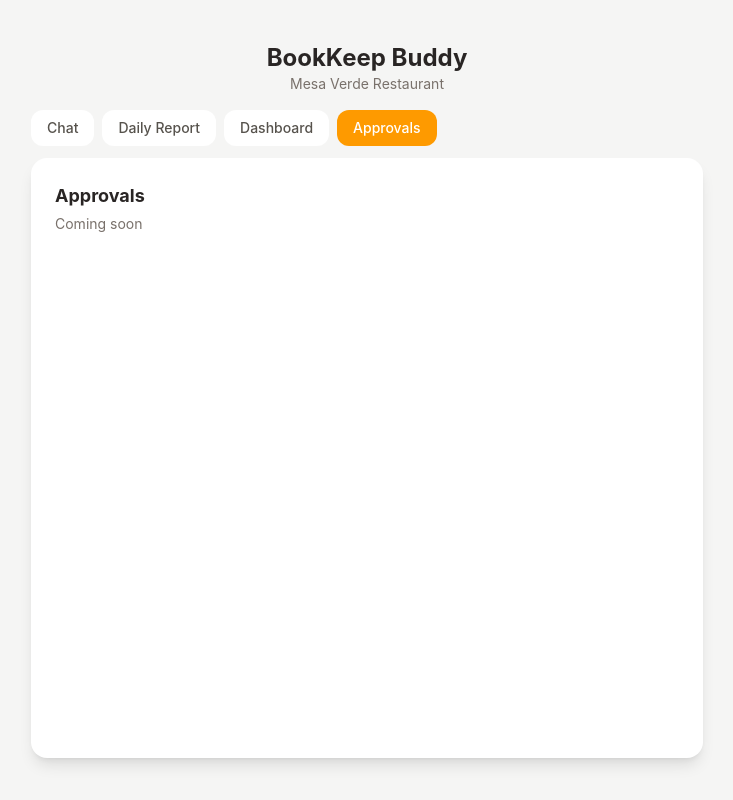
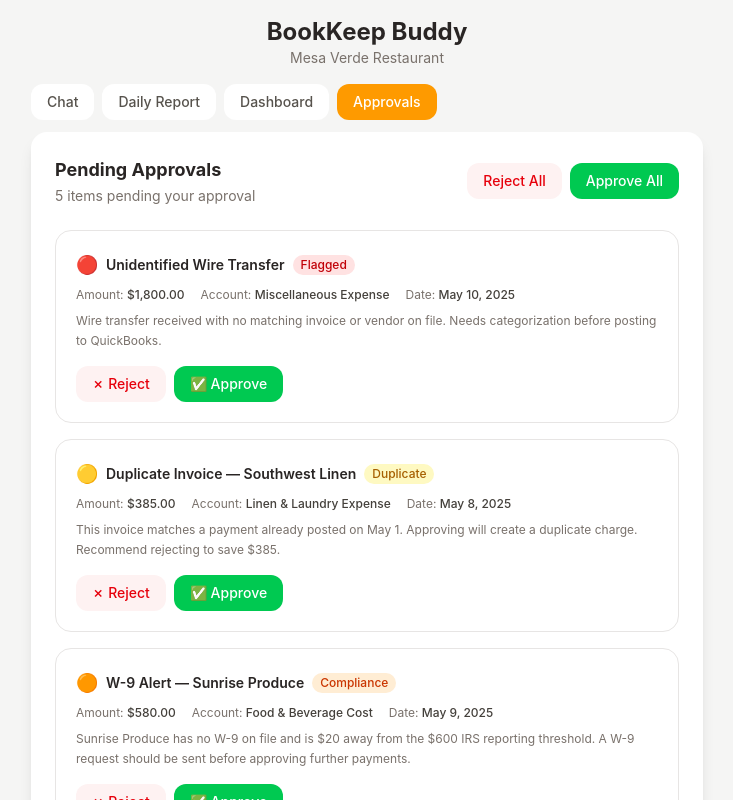
Before and after one commit to mackczeller/Book-Keeping-Buddy, a React app in the folder frontend/: page / in a window 1280 px wide. Both pictures are taken after a click on the button "Approvals". Shown: the top 800 px of the page, without its empty margins (273-1006 px from the left). Built offline with nearby package versions, Linux system fonts and the light colour scheme; the HTML template or start-up script is replaced by a standard one.

Commit message:
Build Approvals tab with 5 demo entries, approve/reject buttons, and approve all/reject all

```diff
--- a/frontend/src/ApprovalsTab.jsx
+++ b/frontend/src/ApprovalsTab.jsx
@@ -1,8 +1,184 @@
+import { useState } from "react"
+
+const initialEntries = [
+  {
+    id: 1,
+    icon: "🔴",
+    title: "Unidentified Wire Transfer",
+    badge: "Flagged",
+    badgeColor: "bg-red-100 text-red-700",
+    amount: "$1,800.00",
+    account: "Miscellaneous Expense",
+    date: "May 10, 2025",
+    details: "Wire transfer received with no matching invoice or vendor on file. Needs categorization before posting to QuickBooks.",
+  },
+  {
+    id: 2,
+    icon: "🟡",
+    title: "Duplicate Invoice — Southwest Linen",
+    badge: "Duplicate",
+    badgeColor: "bg-yellow-100 text-yellow-700",
+    amount: "$385.00",
+    account: "Linen & Laundry Expense",
+    date: "May 8, 2025",
+    details: "This invoice matches a payment already posted on May 1. Approving will create a duplicate charge. Recommend rejecting to save $385.",
+  },
+  {
+    id: 3,
+    icon: "🟠",
+    title: "W-9 Alert — Sunrise Produce",
+    badge: "Compliance",
+    badgeColor: "bg-orange-100 text-orange-700",
+    amount: "$580.00",
+    account: "Food & Beverage Cost",
+    date: "May 9, 2025",
+    details: "Sunrise Produce has no W-9 on file and is $20 away from the $600 IRS reporting threshold. A W-9 request should be sent before approving further payments.",
+  },
+  {
+    id: 4,
+    icon: "🟣",
+    title: "Breakfast Burrito Margin Drop",
+    badge: "Menu Alert",
+    badgeColor: "bg-purple-100 text-purple-700",
+    amount: "$0.00",
+    account: "Menu Engineering",
+    date: "May 7, 2025",
+    details: "Egg prices rose 38% this month. Breakfast Burrito margin dropped from 30% to 18.6%. Recommend raising price from $12.00 to $13.50 to restore target margin.",
+  },
+  {
+    id: 5,
+    icon: "🔵",
+    title: "Chicken Breast Inventory Shortage",
+    badge: "Inventory",
+    badgeColor: "bg-blue-100 text-blue-700",
+    amount: "$84.00",
+    account: "Food & Beverage Cost",
+    date: "May 10, 2025",
+    details: "Theoretical count based on invoices and sales is 25 lbs. Actual count reported is 5 lbs. 20 lbs unaccounted ($84 at cost). Flag for waste review or possible theft.",
+  },
+]
+
 export default function ApprovalsTab() {
+  const [entries, setEntries] = useState(initialEntries)
+  const [resolved, setResolved] = useState([])
+
+  const approve = (id) => {
+    const entry = entries.find((e) => e.id === id)
+    setResolved((prev) => [...prev, { ...entry, status: "Approved" }])
+    setEntries((prev) => prev.filter((e) => e.id !== id))
+  }
+
+  const reject = (id) => {
+    const entry = entries.find((e) => e.id === id)
+    setResolved((prev) => [...prev, { ...entry, status: "Rejected" }])
+    setEntries((prev) => prev.filter((e) => e.id !== id))
+  }
+
+  const approveAll = () => {
+    setResolved((prev) => [...prev, ...entries.map((e) => ({ ...e, status: "Approved" }))])
+    setEntries([])
+  }
+
+  const rejectAll = () => {
+    setResolved((prev) => [...prev, ...entries.map((e) => ({ ...e, status: "Rejected" }))])
+    setEntries([])
+  }
+
   return (
     <div className="p-6">
-      <h2 className="text-lg font-bold text-stone-800">Approvals</h2>
-      <p className="text-stone-500 text-sm mt-1">Coming soon</p>
+      {/* Header */}
+      <div className="flex items-center justify-between mb-6">
+        <div>
+          <h2 className="text-lg font-bold text-stone-800">Pending Approvals</h2>
+          <p className="text-stone-500 text-sm mt-0.5">
+            {entries.length} item{entries.length !== 1 ? "s" : ""} pending your approval
+          </p>
+        </div>
+        {entries.length > 0 && (
+          <div className="flex gap-2">
+            <button
+              onClick={rejectAll}
+              className="px-4 py-2 rounded-xl text-sm font-medium bg-red-50 text-red-600 hover:bg-red-100 transition-colors"
+            >
+              Reject All
+            </button>
+            <button
+              onClick={approveAll}
+              className="px-4 py-2 rounded-xl text-sm font-medium bg-green-500 text-white hover:bg-green-600 transition-colors"
+            >
+              Approve All
+            </button>
+          </div>
+        )}
+      </div>
+
+      {/* Pending entries */}
+      <div className="space-y-4">
+        {entries.map((entry) => (
+          <div key={entry.id} className="border border-stone-200 rounded-2xl p-5">
+            <div className="flex items-start justify-between gap-4">
+              <div className="flex-1">
+                <div className="flex items-center gap-2 mb-2">
+                  <span className="text-lg">{entry.icon}</span>
+                  <span className="font-semibold text-stone-800 text-sm">{entry.title}</span>
+                  <span className={`text-xs px-2 py-0.5 rounded-full font-medium ${entry.badgeColor}`}>
+                    {entry.badge}
+                  </span>
+                </div>
+                <div className="flex gap-4 text-xs text-stone-500 mb-2">
+                  <span>Amount: <span className="font-medium text-stone-700">{entry.amount}</span></span>
+                  <span>Account: <span className="font-medium text-stone-700">{entry.account}</span></span>
+                  <span>Date: <span className="font-medium text-stone-700">{entry.date}</span></span>
+                </div>
+                <p className="text-xs text-stone-500 leading-relaxed">{entry.details}</p>
+              </div>
+            </div>
+            <div className="flex gap-2 mt-4">
+              <button
+                onClick={() => reject(entry.id)}
+                className="px-4 py-2 rounded-xl text-sm font-medium bg-red-50 text-red-600 hover:bg-red-100 transition-colors"
+              >
+                ✗ Reject
+              </button>
+              <button
+                onClick={() => approve(entry.id)}
+                className="px-4 py-2 rounded-xl text-sm font-medium bg-green-500 text-white hover:bg-green-600 transition-colors"
+              >
+                ✅ Approve
+              </button>
+            </div>
+          </div>
+        ))}
+      </div>
+
+      {/* Resolved entries */}
+      {resolved.length > 0 && (
+        <div className="mt-8">
+          <h3 className="text-sm font-semibold text-stone-500 mb-3">Resolved</h3>
+          <div className="space-y-2">
+            {resolved.map((entry, i) => (
+              <div key={i} className="flex items-center justify-between border border-stone-100 rounded-xl px-4 py-3 bg-stone-50">
+                <div className="flex items-center gap-2">
+                  <span>{entry.icon}</span>
+                  <span className="text-sm text-stone-600">{entry.title}</span>
+                  <span className="text-xs text-stone-400">{entry.amount}</span>
+                </div>
+                <span className={`text-xs font-medium px-2 py-0.5 rounded-full ${
+                  entry.status === "Approved" ? "bg-green-100 text-green-700" : "bg-red-100 text-red-600"
+                }`}>
+                  {entry.status}
+                </span>
+              </div>
+            ))}
+          </div>
+        </div>
+      )}
+
+      {entries.length === 0 && resolved.length === 0 && (
+        <div className="flex items-center justify-center h-48 text-stone-400 text-sm">
+          No pending approvals
+        </div>
+      )}
     </div>
   )
 }
```
